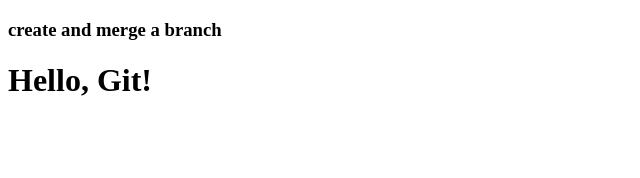
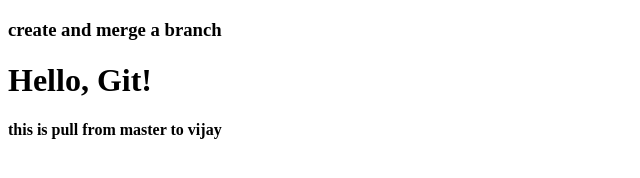
Before and after one commit to VijaykumarBoddupalli/gitProject, a plain HTML site: page index.html in a window 1280 px wide. Shown: the whole page, without its empty margins (0-640 px from the left). Drawn offline with Linux system fonts and the light colour scheme.

Commit message:
Update index.html

```diff
--- a/index.html
+++ b/index.html
@@ -4,9 +4,11 @@
     <meta charset="UTF-8">
     <meta name="viewport" content="width=device-width, initial-scale=1.0">
     <title>My Git Project</title>
+
 <h3>create and merge a branch</h3>
 </head>
 <body>
     <h1>Hello, Git!</h1>
+<h4>this is pull from master to vijay </h4>
 </body>
 </html>
```
